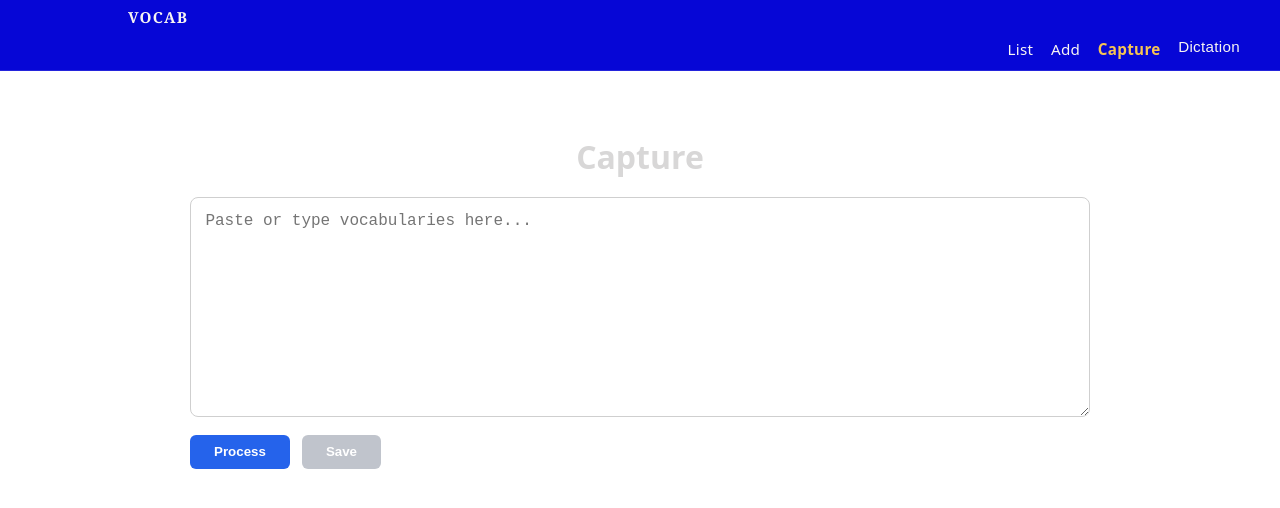
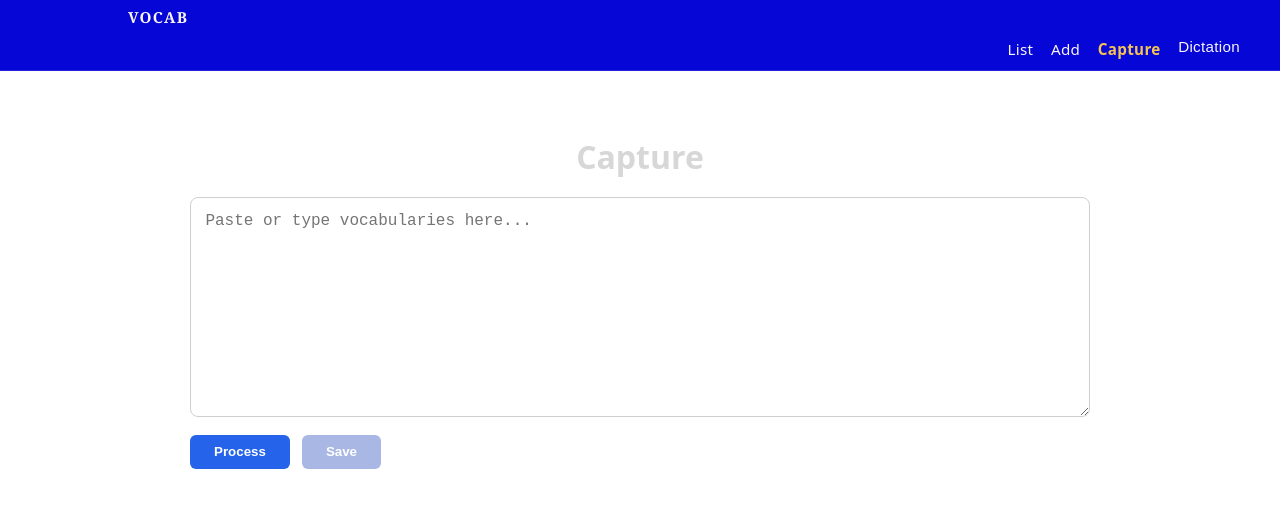
Before and after one commit to jasonpanggithub/VocabReact, a React (Vite) app: page /capture in a window 1280 px wide. Shown: the top 508 px of the page. Built offline with nearby package versions, Linux system fonts and the light colour scheme.

Commit message:
minor change

```diff
--- a/src/pages/Capture/Capture.css
+++ b/src/pages/Capture/Capture.css
@@ -37,13 +37,6 @@
   cursor: not-allowed;
 }
 
-.capture__button--secondary {
-  background: #4b5563;
-}
-
-.capture__button--secondary:disabled {
-  background: #c0c4cc;
-}
 
 .capture__error {
   margin-top: 0.75rem;
--- a/src/pages/Capture/Capture.jsx
+++ b/src/pages/Capture/Capture.jsx
@@ -110,7 +110,7 @@ function Capture() {
         </button>
         <button
           type="button"
-          className="capture__button capture__button--secondary"
+          className="capture__button"
           onClick={handleSave}
           disabled={saving || result.length === 0}
         >
```
